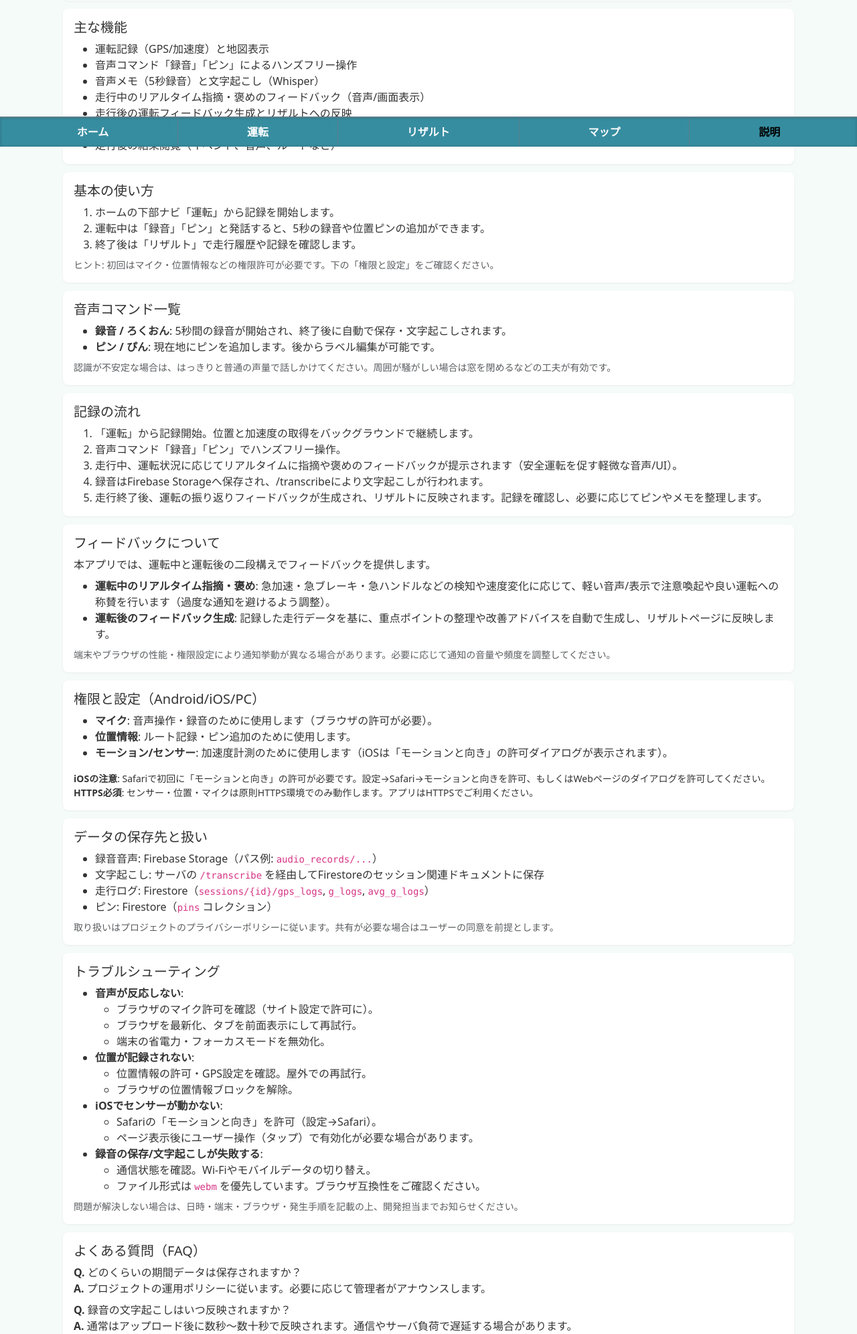
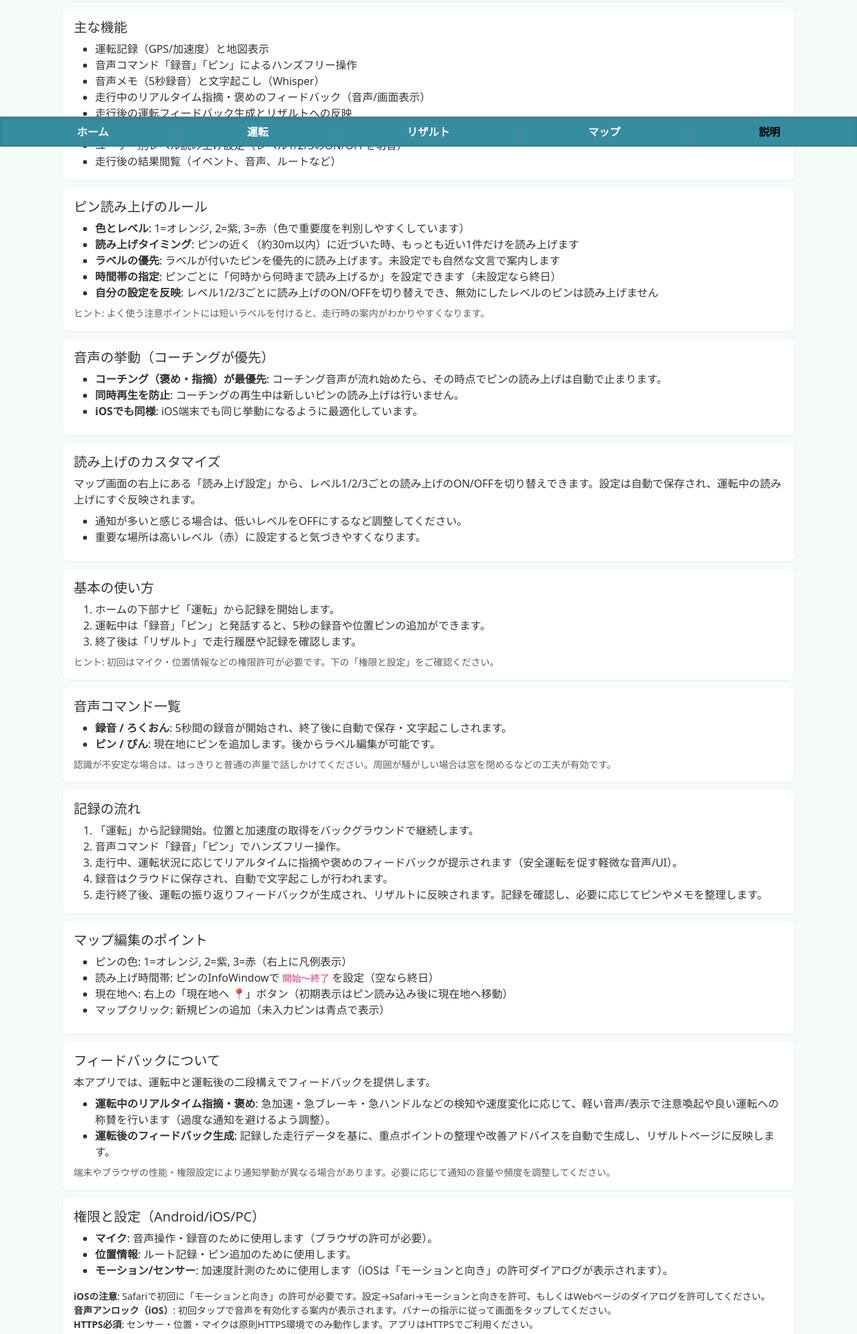
Before and after one commit to okada11235/DR_Prototype, a Flask app: page /explain in a window 1280 px wide. Shown: the part 581-2573 px from the top of the page at 67% size. Run offline with Flask 2, Linux system fonts and the light colour scheme; the visitor is signed in with stand-in values (Sample User, id 1).

Commit message:
説明ページにピン管理と音声設定に関する詳細を追加し、データ保存先の説明を更新

```diff
--- a/templates/explain.html
+++ b/templates/explain.html
@@ -60,8 +60,39 @@
         <li>音声メモ（5秒録音）と文字起こし（Whisper）</li>
         <li>走行中のリアルタイム指摘・褒めのフィードバック（音声/画面表示）</li>
         <li>走行後の運転フィードバック生成とリザルトへの反映</li>
-        <li>ピンの管理（一覧、追加・編集・削除）</li>
+          <li>ピンの管理（一覧、追加・編集・削除）＋ 優先度(1/2/3)と読み上げ時間帯</li>
+          <li>ユーザー別レベル読み上げ設定（レベル1/2/3のON/OFFを切替）</li>
         <li>走行後の結果閲覧（イベント、音声、ルートなど）</li>
+      </ul>
+    </section>
+
+    <section id="pins-spec" class="section">
+      <h5 class="mb-2">ピン読み上げのルール</h5>
+      <ul class="mb-2">
+        <li><strong>色とレベル</strong>: 1=オレンジ, 2=紫, 3=赤（色で重要度を判別しやすくしています）</li>
+        <li><strong>読み上げタイミング</strong>: ピンの近く（約30m以内）に近づいた時、もっとも近い1件だけを読み上げます</li>
+        <li><strong>ラベルの優先</strong>: ラベルが付いたピンを優先的に読み上げます。未設定でも自然な文言で案内します</li>
+        <li><strong>時間帯の指定</strong>: ピンごとに「何時から何時まで読み上げるか」を設定できます（未設定なら終日）</li>
+        <li><strong>自分の設定を反映</strong>: レベル1/2/3ごとに読み上げのON/OFFを切り替えでき、無効にしたレベルのピンは読み上げません</li>
+      </ul>
+      <div class="small text-muted">ヒント: よく使う注意ポイントには短いラベルを付けると、走行時の案内がわかりやすくなります。</div>
+    </section>
+
+    <section id="audio-policy" class="section">
+      <h5 class="mb-2">音声の挙動（コーチングが優先）</h5>
+      <ul class="mb-2">
+        <li><strong>コーチング（褒め・指摘）が最優先</strong>: コーチング音声が流れ始めたら、その時点でピンの読み上げは自動で止まります。</li>
+        <li><strong>同時再生を防止</strong>: コーチングの再生中は新しいピンの読み上げは行いません。</li>
+        <li><strong>iOSでも同様</strong>: iOS端末でも同じ挙動になるように最適化しています。</li>
+      </ul>
+    </section>
+
+    <section id="user-settings" class="section">
+      <h5 class="mb-2">読み上げのカスタマイズ</h5>
+      <p class="mb-2">マップ画面の右上にある「読み上げ設定」から、レベル1/2/3ごとの読み上げのON/OFFを切り替えできます。設定は自動で保存され、運転中の読み上げにすぐ反映されます。</p>
+      <ul class="mb-2">
+        <li>通知が多いと感じる場合は、低いレベルをOFFにするなど調整してください。</li>
+        <li>重要な場所は高いレベル（赤）に設定すると気づきやすくなります。</li>
       </ul>
     </section>
 
@@ -92,9 +123,19 @@
         <li>「運転」から記録開始。位置と加速度の取得をバックグラウンドで継続します。</li>
         <li>音声コマンド「録音」「ピン」でハンズフリー操作。</li>
         <li>走行中、運転状況に応じてリアルタイムに指摘や褒めのフィードバックが提示されます（安全運転を促す軽微な音声/UI）。</li>
-        <li>録音はFirebase Storageへ保存され、/transcribeにより文字起こしが行われます。</li>
+        <li>録音はクラウドに保存され、自動で文字起こしが行われます。</li>
         <li>走行終了後、運転の振り返りフィードバックが生成され、リザルトに反映されます。記録を確認し、必要に応じてピンやメモを整理します。</li>
       </ol>
+    </section>
+
+    <section id="map-ux" class="section">
+      <h5 class="mb-2">マップ編集のポイント</h5>
+      <ul class="mb-2">
+        <li>ピンの色: 1=オレンジ, 2=紫, 3=赤（右上に凡例表示）</li>
+        <li>読み上げ時間帯: ピンのInfoWindowで <code>開始〜終了</code> を設定（空なら終日）</li>
+        <li>現在地へ: 右上の「現在地へ 📍」ボタン（初期表示はピン読み込み後に現在地へ移動）</li>
+        <li>マップクリック: 新規ピンの追加（未入力ピンは青点で表示）</li>
+      </ul>
     </section>
 
     <section id="feedback" class="section">
@@ -122,6 +163,9 @@
         <strong>iOSの注意</strong>: Safariで初回に「モーションと向き」の許可が必要です。設定→Safari→モーションと向きを許可、もしくはWebページのダイアログを許可してください。
       </div>
       <div class="small">
+        <strong>音声アンロック（iOS）</strong>: 初回タップで音声を有効化する案内が表示されます。バナーの指示に従って画面をタップしてください。
+      </div>
+      <div class="small">
         <strong>HTTPS必須</strong>: センサー・位置・マイクは原則HTTPS環境でのみ動作します。アプリはHTTPSでご利用ください。
       </div>
     </section>
@@ -129,10 +173,11 @@
     <section id="data" class="section">
       <h5 class="mb-2">データの保存先と扱い</h5>
       <ul class="mb-2">
-        <li>録音音声: Firebase Storage（パス例: <code>audio_records/...</code>）</li>
-        <li>文字起こし: サーバの <code>/transcribe</code> を経由してFirestoreのセッション関連ドキュメントに保存</li>
-        <li>走行ログ: Firestore（<code>sessions/{id}/gps_logs</code>, <code>g_logs</code>, <code>avg_g_logs</code>）</li>
-        <li>ピン: Firestore（<code>pins</code> コレクション）</li>
+        <li>録音音声: クラウドに安全に保存されます。</li>
+        <li>文字起こし: アップロード後に自動処理され、リザルトから確認できます。</li>
+        <li>走行ログ: 走行ルートや傾向の振り返りにのみ使用します。</li>
+        <li>ピン: 地図上で追加・編集・削除できます。読み上げ設定はいつでも変更可能です。</li>
+        <li>個人設定: 読み上げの好みはアカウントごとに保存されます。</li>
       </ul>
       <div class="small text-muted">取り扱いはプロジェクトのプライバシーポリシーに従います。共有が必要な場合はユーザーの同意を前提とします。</div>
     </section>
```
